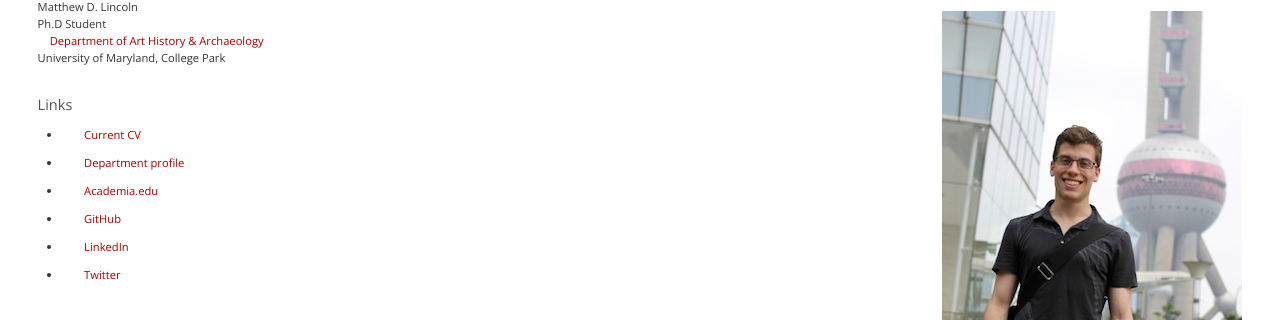
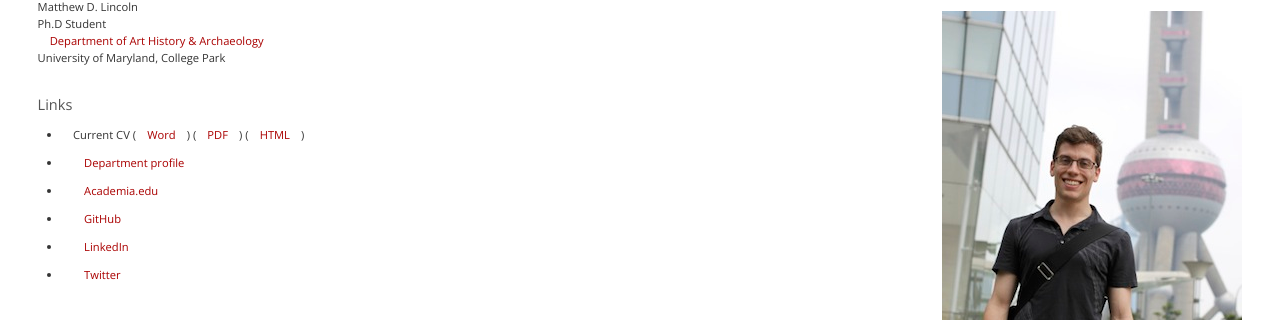
Before and after one commit to mdlincoln/mdlincoln.github.io, a Jekyll site: the page built from about/index.md, in a window 1280 px wide. Shown: the part 251-571 px from the top of the page. Built offline with Jekyll 4.4.1, drawn with Linux system fonts in a browser that asks for light colours.

Commit message:
Multiple live-published formats for CV

```diff
--- a/about/index.md
+++ b/about/index.md
@@ -15,7 +15,7 @@
 
 ## Links
 
-- [Current CV](https://docs.google.com/document/d/1D26djrb4BUMYkLiif01vQM5nXty2ziCqctzF1wQb_sA/edit?usp=sharing)
+- Current CV ([Word](https://docs.google.com/document/d/1D26djrb4BUMYkLiif01vQM5nXty2ziCqctzF1wQb_sA/export?format=docx&id=1D26djrb4BUMYkLiif01vQM5nXty2ziCqctzF1wQb_sA)) ([PDF](https://docs.google.com/document/d/1D26djrb4BUMYkLiif01vQM5nXty2ziCqctzF1wQb_sA/export?format=pdf&id=1D26djrb4BUMYkLiif01vQM5nXty2ziCqctzF1wQb_sA)) ([HTML](https://docs.google.com/document/d/1D26djrb4BUMYkLiif01vQM5nXty2ziCqctzF1wQb_sA/pub))
 
 - [Department profile](http://arthistory.umd.edu/graduate-students/Matthew%20Lincoln)
 
```
